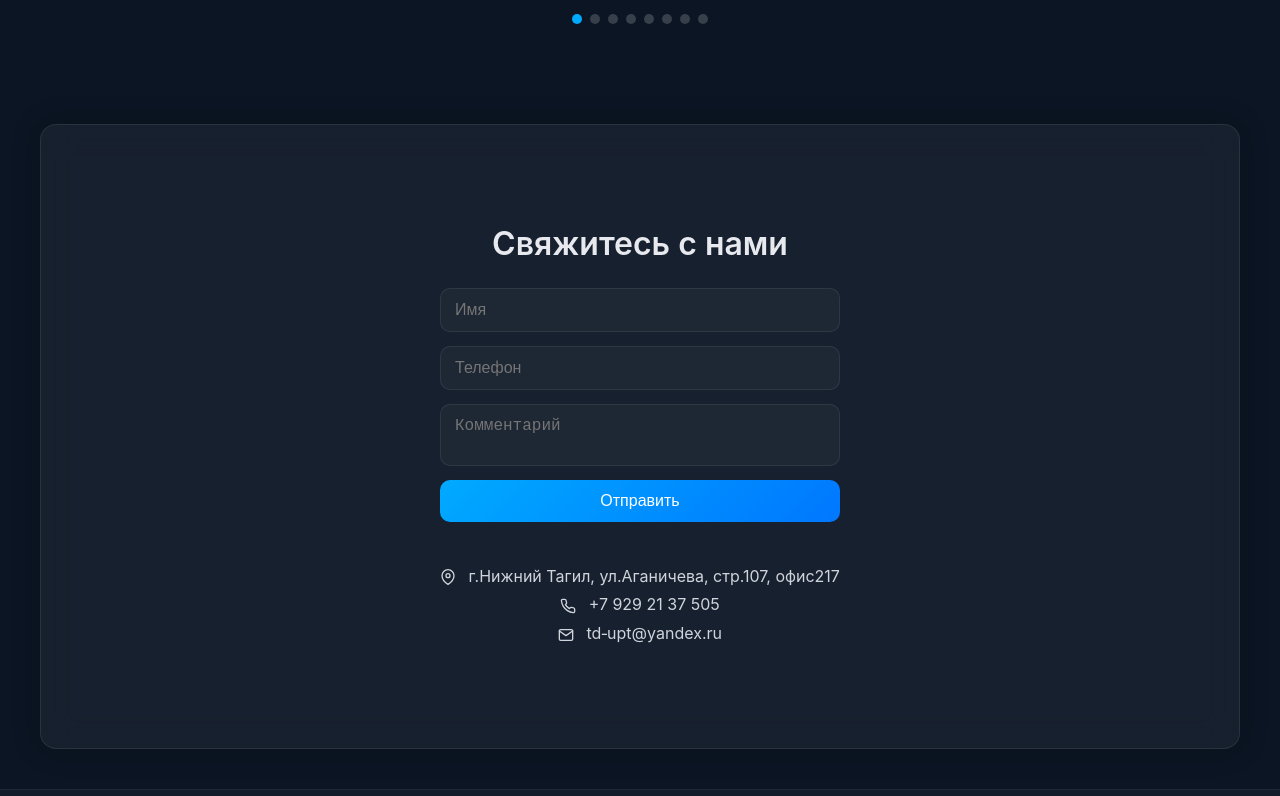
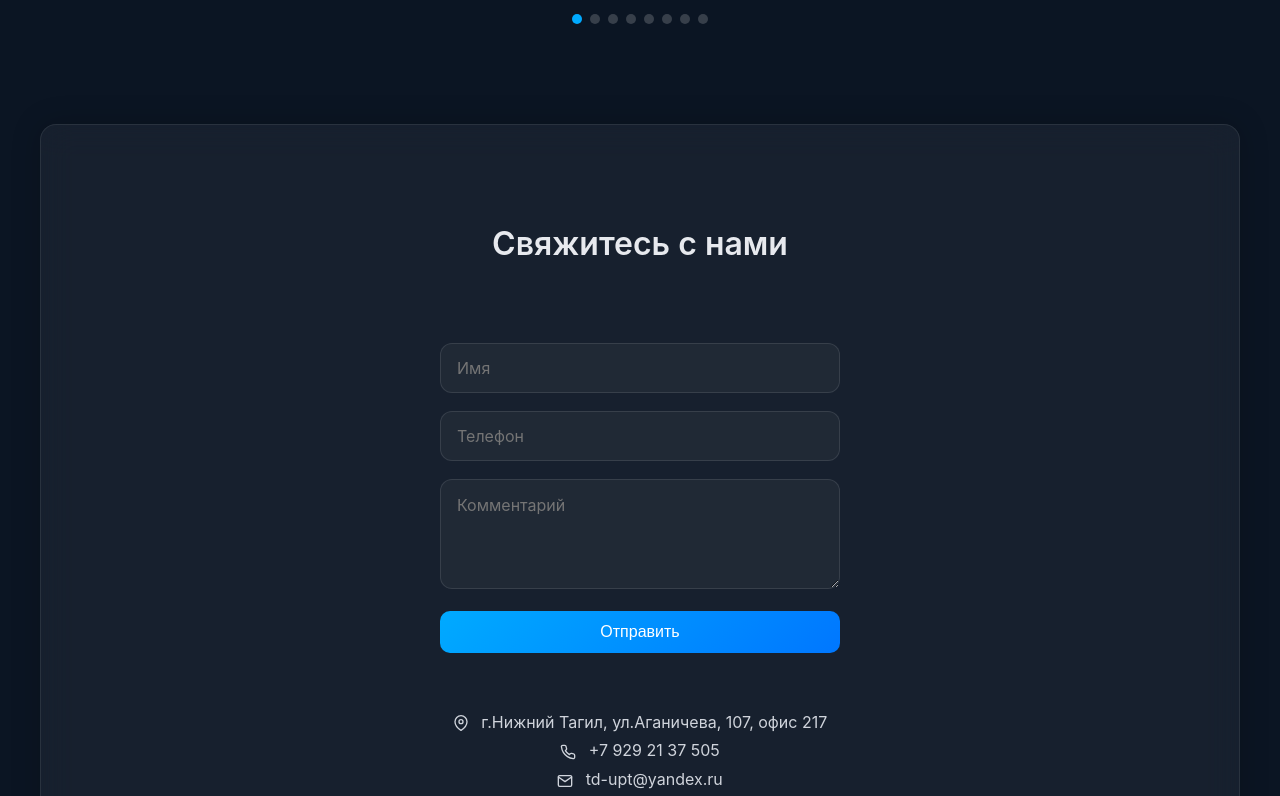
Before and after one commit to HelplessPlacebo/ural-promt-landing, a Next.js app: page / in a window 1280 px wide. Shown: the part 2844-3640 px from the top of the page. Built offline with nearby package versions, Linux system fonts and the light colour scheme.

Commit message:
chore: updated styles version

```diff
--- a/src/components/Contact/index.tsx
+++ b/src/components/Contact/index.tsx
@@ -13,95 +13,99 @@ import s from './styles.module.css';
 
 export function Contact() {
     const [step, setStep] = useState<'form' | 'loading' | 'success' | 'error'>('form');
-    const [status, setStatus] = useState('');
-    const [phone, setPhone] = useState('');
-    const [phoneError, setPhoneError] = useState<string | null>(null);
 
-    const validatePhone = (value: string) => {
-        const digits = value.replace(/\D/g, '');
-        if (digits.length < 10) return 'Введите корректный номер телефона';
-        return null;
+    const [formData, setFormData] = useState({
+        name: '',
+        phone: '',
+        message: '',
+    });
+
+    const [errors, setErrors] = useState({
+        name: '',
+        phone: '',
+        message: '',
+    });
+
+    const validate = () => {
+        const newErrors = {
+            name: !formData.name.trim() ? 'Введите имя' : '',
+            phone: formData.phone.replace(/\D/g, '').length < 10 ? 'Введите корректный номер' : '',
+            message: !formData.message.trim() ? 'Введите ваше сообщение' : '',
         };
 
-    const handleSubmit = async (e: FormEvent<HTMLFormElement>) => {
+        setErrors(newErrors);
+        return !Object.values(newErrors).some(Boolean);
+    };
+
+    const handleSubmit = async (e: FormEvent) => {
         e.preventDefault();
-
-        const phoneErr = validatePhone(phone);
-        if (phoneErr) {
-            setPhoneError(phoneErr);
-            return;
-        } else {
-            setPhoneError(null);
-        }
-
-        const form = e.currentTarget;
-        const data = Object.fromEntries(new FormData(form));
-        (data as any).phone = phone;
+        if (!validate()) return;
 
         setStep('loading');
 
         try {
             const res = await fetch('/api/send-email', {
                 method: 'POST',
-                headers: {
-                    'Content-Type': 'application/json',
-                },
-                body: JSON.stringify(data),
+                headers: {'Content-Type': 'application/json'},
+                body: JSON.stringify(formData),
             });
 
             if (res.ok) {
                 setStep('success');
-                form.reset();
-                setPhone('');
             } else {
-                setStatus('Ошибка при отправке.');
                 setStep('error');
             }
-        } catch (err) {
-            setStatus('Ошибка при отправке.');
+        } catch {
             setStep('error');
         }
     };
 
     return (
-        <div className={cn(gs.glass, gs.container)}>
+        <div className={cn(gs.glass, gs.container, s.formRoot)}>
             <section id="contacts">
-                {step !== 'error' && step !== 'success' && <h2>Свяжитесь с нами</h2>}
+                <h2> {step === 'form' ? 'Свяжитесь с нами' : 'Спасибо за обращение!'} </h2>
 
-
+                <div className={s.formWrapper}>
                     <AnimatePresence mode="wait">
                         {step === 'form' && (
                             <motion.form
                                 key="form"
                                 onSubmit={handleSubmit}
                                 className={s.contactForm}
-                            initial={{
-                                opacity: 0,
-                                y: 20,
-                            }}
-                            animate={{
-                                opacity: 1,
-                                y: 0,
-                            }}
-                            exit={{
-                                opacity: 0,
-                                y: -20,
-                            }}
-                            transition={{
-                                duration: 0.3,
-                            }}
+                                initial={{opacity: 0, y: 20}}
+                                animate={{opacity: 1, y: 0}}
+                                exit={{opacity: 0, y: -20}}
+                                transition={{duration: 0.3}}
                             >
-                            <input name="name" placeholder="Имя" required/>
+                                <div>
+                                    <input
+                                        name="name"
+                                        placeholder="Имя"
+                                        value={formData.name}
+                                        onChange={(e) => setFormData(prev => ({...prev, name: e.target.value}))}
+                                    />
+                                    {errors.name && <p className={gs.inputError}>{errors.name}</p>}
+                                </div>
 
+                                <div>
                                     <PhoneNumberInput
-                                value={phone}
-                                onChange={setPhone}
+                                        value={formData.phone}
+                                        onChange={(phone) => setFormData(prev => ({...prev, phone}))}
                                         placeholder="Телефон"
                                         required
-                                error={phoneError}
+                                        error={errors.phone}
                                     />
+                                </div>
 
-                            <textarea name="message" placeholder="Комментарий"/>
+                                <div>
+                  <textarea
+                      name="message"
+                      placeholder="Комментарий"
+                      value={formData.message}
+                      onChange={(e) => setFormData(prev => ({...prev, message: e.target.value}))}
+                  />
+                                    {errors.message && <p className={gs.inputError}>{errors.message}</p>}
+                                </div>
 
                                 <button type="submit" className={gs.btnPrimary}>
                                     Отправить
@@ -110,80 +114,35 @@ export function Contact() {
                         )}
 
                         {step === 'loading' && (
-                        <motion.div
-                            key="loading"
-                            className={cn(s.contactForm, gs.flexCenter)}
-                            initial={{
-                                opacity: 0,
-                            }}
-                            animate={{
-                                opacity: 1,
-                            }}
-                            exit={{
-                                opacity: 0,
-                            }}
-                        >
+                            <motion.div key="loading" className={s.centerStatus} animate={{opacity: 1}}>
                                 <div className={gs.loader}></div>
                                 <p>Отправка...</p>
                             </motion.div>
                         )}
 
                         {step === 'success' && (
-                        <motion.div
-                            key="success"
-                            className={cn(s.contactForm, gs.flexCenter)}
-                            initial={{
-                                opacity: 0,
-                            }}
-                            animate={{
-                                opacity: 1,
-                            }}
-                            exit={{
-                                opacity: 0,
-                            }}
-                        >
-                            <div className={s.contactFormStatus}>
-                                <GrStatusGood color="green" size={120}/>
-                                <span>Ваше обращение успешно отправлено!</span>
-                            </div>
+                            <motion.div key="success" className={s.centerStatus} animate={{opacity: 1}}>
+                                <GrStatusGood size={120} color="green"/>
+                                <span>Успешно отправлено!</span>
                             </motion.div>
                         )}
 
                         {step === 'error' && (
-                        <motion.div
-                            key="error"
-                            className={cn(s.contactForm, gs.flexCenter)}
-                            initial={{
-                                opacity: 0,
-                            }}
-                            animate={{
-                                opacity: 1,
-                            }}
-                            exit={{
-                                opacity: 0,
-                            }}
-                        >
-                            <div className={s.contactFormStatus}>
-                                <MdError color="red" size={120}/>
-                                <span>{status}</span>
-                            </div>
+                            <motion.div key="error" className={s.centerStatus} animate={{opacity: 1}}>
+                                <MdError size={120} color="red"/>
+                                <span>Ошибка при отправке</span>
                                 <button className={gs.btnPrimary} onClick={() => setStep('form')}>
                                     Попробовать снова
                                 </button>
                             </motion.div>
                         )}
                     </AnimatePresence>
+                </div>
 
                 <div className={s.contactInfo}>
-                    <p>
-                        <FiMapPin/> г.Нижний Тагил, ул.Аганичева, стр.107, офис217
-                    </p>
-                    <p>
-                        <FiPhone/> +7 929 21 37 505
-                    </p>
-                    <p>
-                        <FiMail/> td‑upt@yandex.ru
-                    </p>
+                    <p><FiMapPin/> г.Нижний Тагил, ул.Аганичева, 107, офис 217</p>
+                    <p><FiPhone/> +7 929 21 37 505</p>
+                    <p><FiMail/> td-upt@yandex.ru</p>
                 </div>
             </section>
         </div>
--- a/src/components/Contact/styles.module.css
+++ b/src/components/Contact/styles.module.css
@@ -1,30 +1,22 @@
+.formWrapper {
+    min-height: 420px;
+    display: flex;
+    height: 100%;
+    align-items: center;
+    justify-content: center;
+}
+
+.formRoot {
+    padding: 0 !important;
+}
+
 .contactForm {
+    width: 100%;
+    max-width: 400px;
+    margin: 0 auto;
     display: flex;
     flex-direction: column;
-  max-width: 400px;
-  margin: 0 auto 40px;
-  gap: 14px;
-}
-
-.contactForm input,
-.contactForm textarea {
-  padding: 12px 14px;
-  border-radius: 10px;
-  border: 1px solid rgba(255, 255, 255, 0.08);
-  background: rgba(255, 255, 255, 0.03);
-  color: var(--text);
-  font-size: 1rem;
-  resize: none;
-  outline: none;
-  transition:
-    border 0.18s,
-    box-shadow 0.18s;
-}
-
-.contactForm input:focus,
-.contactForm textarea:focus {
-  border-color: var(--accent);
-  box-shadow: 0 6px 20px rgba(0, 170, 255, 0.06);
+    gap: 18px;
 }
 
 .contactInfo {
@@ -38,10 +30,36 @@
     vertical-align: middle;
 }
 
-.contactFormStatus {
+.contactForm input,
+.contactForm textarea {
+    width: 100%;
+    padding: 14px 16px;
+    border-radius: 12px;
+    border: 1px solid rgba(255, 255, 255, 0.1);
+    background: rgba(255, 255, 255, 0.04);
+    color: var(--text);
+    font-size: 1rem;
+    font-family: inherit;
+    transition: border .2s, box-shadow .2s;
+}
+
+.contactForm textarea {
+    min-height: 110px;
+    line-height: 1.4;
+}
+
+.contactForm input:focus,
+.contactForm textarea:focus {
+    border-color: var(--accent);
+    box-shadow: 0 6px 24px rgba(0, 170, 255, 0.06);
+}
+
+.centerStatus {
+    min-height: 420px;
     display: flex;
     flex-direction: column;
-  gap: 1.5rem;
     align-items: center;
     justify-content: center;
+    gap: 18px;
+    text-align: center;
 }
--- a/src/components/PhoneInput/index.tsx
+++ b/src/components/PhoneInput/index.tsx
@@ -1,7 +1,8 @@
 'use client';
 
-import { ChangeEvent } from 'react';
+import {ChangeEvent} from 'react';
 import s from './styles.module.css';
+import gs from '../../styles/styles.module.css'
 
 interface PhoneNumberInputProps {
     value: string;
@@ -52,7 +53,7 @@ export function PhoneNumberInput({
                 required={required}
                 className={s.phoneInput}
             />
-      {error && <p className={s.inputError}>{error}</p>}
+            {error && <p className={gs.inputError}>{error}</p>}
         </div>
     );
 }
```
Also changed, not shown: src/components/PhoneInput/styles.module.css (+0 -7 lines), src/styles/styles.module.css (+9 -1 lines), src/components/Header/styles.module.css (line endings or trailing spaces). Lines whose indentation alone changed are shown as unchanged.
